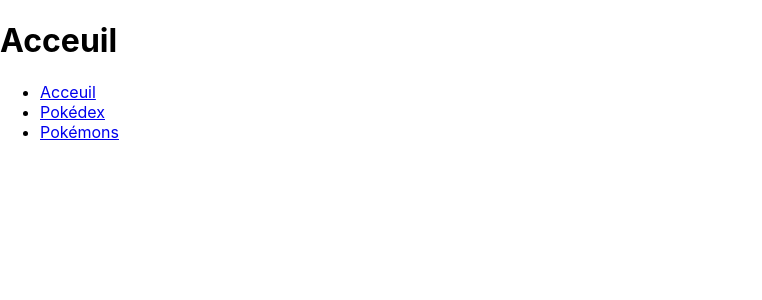
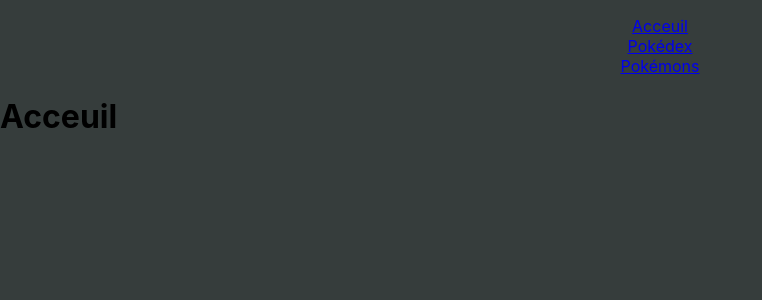
Before and after one commit to CLipet-Leo/Node.js, a React (Create React App) app in the folder front/: page / in a window 1280 px wide. Shown: the top 300 px of the page, without its empty margins (0-762 px from the left). Built offline with nearby package versions, Linux system fonts and the light colour scheme.

Commit message:
database update
Co-authored-by: KoniKunHugo <KoniKunHugo@users.noreply.github.com>

```diff
--- a/front/src/App.css
+++ b/front/src/App.css
@@ -36,3 +36,48 @@
     transform: rotate(360deg);
   }
 }
+
+/* Style de notre App */
+
+/* background-image: url("https://w.wallhaven.cc/full/39/wallhaven-39x2k3.png"); */
+
+body {
+  /* background-image: url("https://w0.peakpx.com/wallpaper/946/912/HD-wallpaper-pikachu-in-a-pokeball-pokeball-anime-grey-simple-pokemon-funny-pikachu-blood.jpg");*/
+  background-color: #363D3C;
+  background-repeat: no-repeat;
+  background-attachment: fixed;
+  background-position: center;
+  background-size: 100%;
+  text-align: center;
+ }
+
+ ul {
+  list-style-type: none;
+ }
+
+.marge {
+  margin: 10px 50px 20px;
+}
+
+ .avatar {
+  width: 15%;
+  border-radius: 20px;
+  border-style: solid;
+  border-width: 4px;
+  border-color: black;
+ }
+
+.ball{
+  width:3em;
+  height:4em;
+  max-width: 100%;
+  height: auto;
+  border-radius: 100%;
+}
+
+.rectangle{
+  border-style : solid ;
+  border : 1px ;
+  border-color : white ;
+  width : max-content ;
+}
--- a/front/src/api/pokemon.js
+++ b/front/src/api/pokemon.js
@@ -13,9 +13,9 @@
     return pokemons
 }
 
-export const addToPokedex = async (pokemon) => {
+export const addToPokemon = async (pokemon) => {
     const response = await fetch(
-        'http://localhost:4444/pokedex/insert', {
+        'http://localhost:4444/pokemon/insert', {
         method: 'POST',
         headers: {
             'Accept': 'application/json',
@@ -43,10 +43,10 @@
     return pokedex
 }
 
-export const delPokedex = async (pokemon) => {
+export const addToPokedex = async (pokemon) => {
     const response = await fetch(
-        'http://localhost:4444/pokedex/delete', {
-        method: 'DEL',
+        'http://localhost:4444/pokedex/insert', {
+        method: 'POST',
         headers: {
             'Accept': 'application/json',
             'Content-Type': 'application/json'
@@ -57,3 +57,18 @@
     const pokedex = await response.json()
     return pokedex
 }
+
+export const delPokedex = async (pokemon) => {
+    const response = await fetch(
+        'http://localhost:4444/pokedex/delete', {
+        method: 'POST',
+        headers: {
+            'Accept': 'application/json',
+            'Content-Type': 'application/json'
+        },
+        body: JSON.stringify(pokemon)
+    }
+    )
+    const pokedex = await response.json()
+    return pokedex
+}
--- a/front/src/index.js
+++ b/front/src/index.js
@@ -1,5 +1,3 @@
-// var cors = require('cors');
-
 import React from 'react';
 import ReactDOM from 'react-dom/client';
 import './index.css';
--- a/front/src/pages/Home.js
+++ b/front/src/pages/Home.js
@@ -1,8 +1,10 @@
 import Menu from "../components/nav";
+import "../App.css";
 
 function Home(props) {
-    return <div><h1>Acceuil</h1>
+    return <div>
         <Menu />
+        <h1 class="rectangle" >Acceuil</h1>
     </div>;
 }
 
--- a/front/src/pages/Pokédex.js
+++ b/front/src/pages/Pokédex.js
@@ -1,6 +1,6 @@
 import Menu from "../components/nav";
 import { useState, useEffect, } from "react";
-import { getPokedex } from "../api/pokemon.js";
+import { getPokedex,delPokedex } from "../api/pokemon.js";
 
 function Pokédex(props) {
     const [pokedex, setPokedex] = useState([]);
@@ -14,19 +14,21 @@
             .catch(error => console.error("Erreur avec notre API :", error.message));
     }, []);
 
-    return <div><h1>Mon pokédex</h1>
+    return <div>
         <Menu />
+        <h1>Mon pokédex</h1>
         <div className="pokemon-list">
             <div class="flex">
                 {pokedex.map((pokedex, key) => {
                     return <div key={key} className="bloc-pokemon">
-                        {/* <img className="avatar" src={pokemon.img} /> */}
                         <h2>{pokedex.name}</h2>
-                        {/* <button onClick={() => addToPokedex(pokemon._id)}>Capturer !</button> */}
+                        <img className="avatar" src={pokedex.img} /><br />
+                        <button onClick={() => delPokedex(pokedex)}>Supprimer !</button>
                     </div>
                 })}
             </div>
         </div>
+        <br />
     </div>;
 }
 
--- a/front/src/pages/Pokémons.js
+++ b/front/src/pages/Pokémons.js
@@ -1,6 +1,7 @@
 import Menu from "../components/nav";
 import { useState, useEffect, } from "react";
 import { getAll, addToPokedex } from "../api/pokemon";
+import '../App.css';
 
 function Pokémons(props) {
   const [pokemons, setPokemons] = useState([]);
@@ -14,18 +15,20 @@
   }, []);
 
   return <div>
+    <Menu />
     <h1>Liste des pokémons</h1>
-    <Menu />
     <div className="pokemon-list">
       <div class="flex">
         {pokemons.map((pokemon, key) => {
           return <div key={key} className="bloc-pokemon">
-            {/* <img className="avatar" src={pokemon.img} /> */}
             <h2>{pokemon.name}</h2>
-            <button onClick={() => addToPokedex(pokemon)}>Capturer !</button>
+            <img class="avatar" src={pokemon.img} /><br />
+            {/* <img class="type" src={type.img} /> */}
+            <button class="ball" onClick={() => addToPokedex(pokemon) }><img class="ball" src={"https://encrypted-tbn0.gstatic.com/images?q=tbn:ANd9GcSFgeicwnl_0nvjfll3VVaEME0c_SjmsPL0bgU2wiSttw&s"}/> </button>
           </div>
         })}
       </div>
+      <br/>
     </div>
 
   </div>;
```
Also changed, not shown: 1 other file (tests, documents, lock files or other folders).
